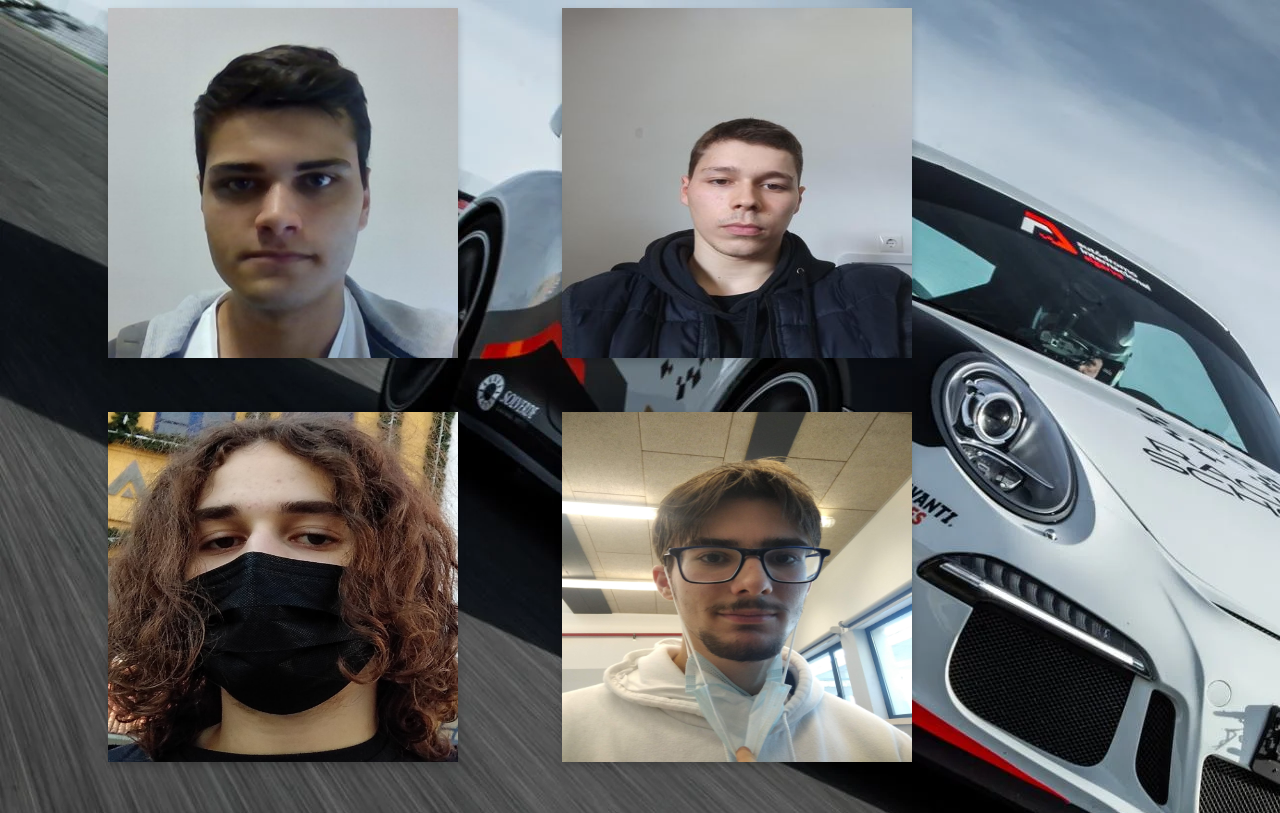
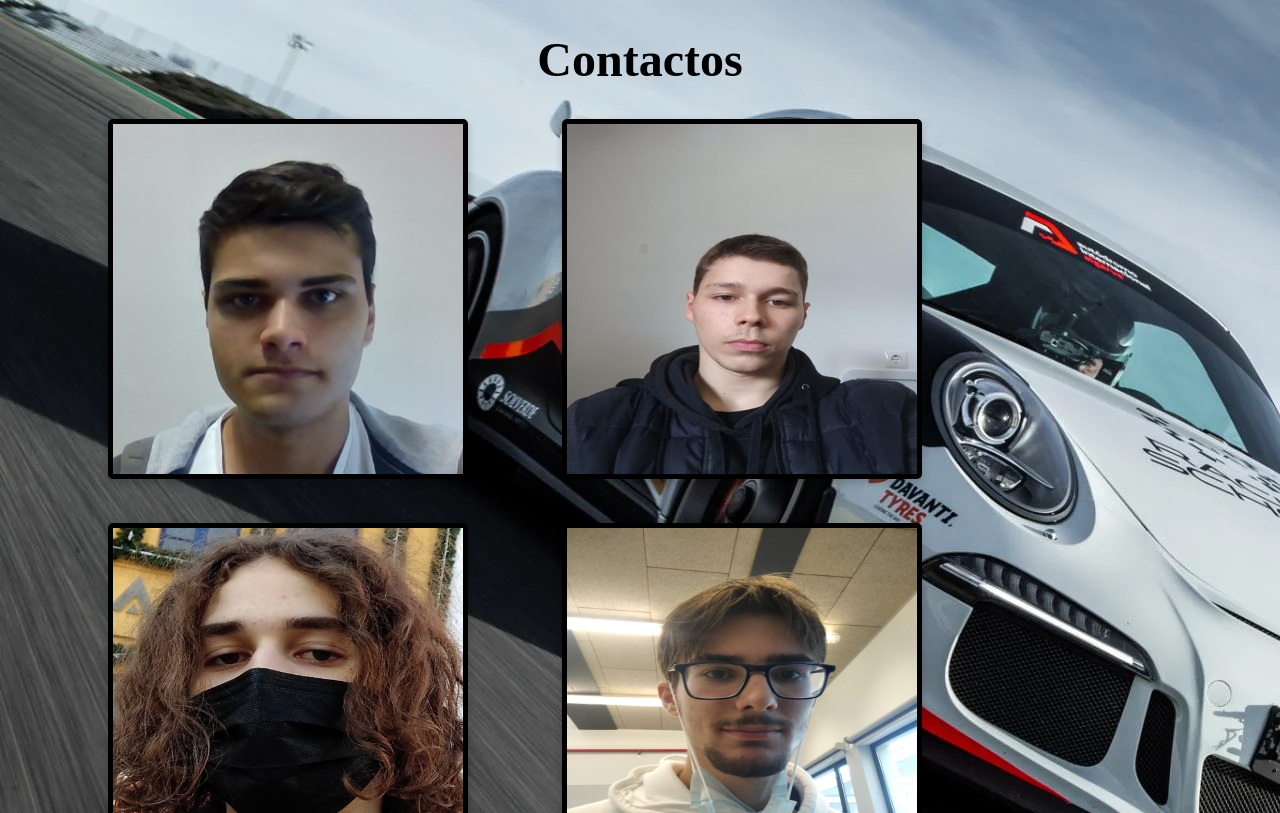
Before and after one commit to patolas01/dwm, a PHP site: page /Contactos.html in a window 1280 px wide. Shown: the top 813 px of the page. Run offline with PHP 8.4, Linux system fonts and the light colour scheme.

Commit message:
Titulo e border adicionados as cartas de contactos

```diff
--- a/Contactos/Contactos.css
+++ b/Contactos/Contactos.css
@@ -1,5 +1,9 @@
 body {
   background-image: url(carro.webp);
+}
+h1{
+  text-align: center;
+  font-size:300%;
 }
 .flip-card {
     background-color: transparent;
@@ -20,6 +24,8 @@ body {
     transition: transform 0.6s;
     transform-style: preserve-3d;
     box-shadow: 0 4px 8px 0 rgba(0,0,0,0.2);
+    border-radius: 5px;
+    border: 5px black solid;
   }
 
   .flip-card:hover .flip-card-inner {
--- a/Contactos/Contactos.html
+++ b/Contactos/Contactos.html
@@ -8,6 +8,7 @@
     <link rel="stylesheet" href="Contactos.css">
 </head>
 <body>
+  <h1>Contactos</h1>
     <div class="flip-card">
         <div class="flip-card-inner">
           <div class="flip-card-front">
```
